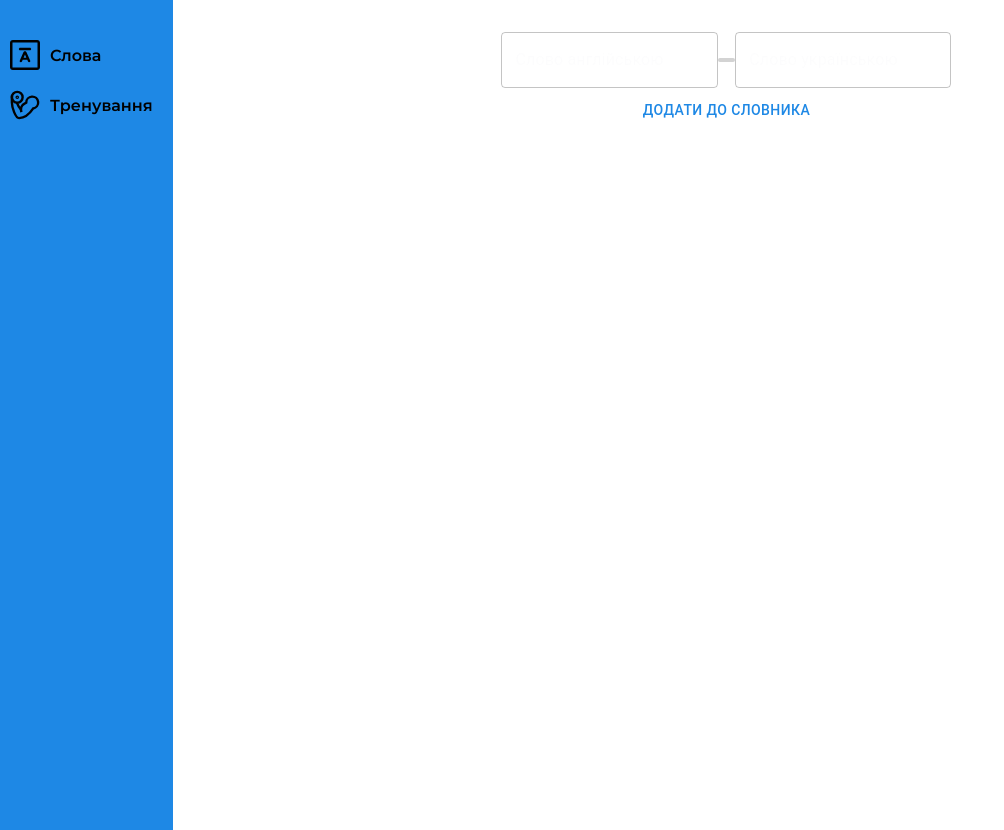
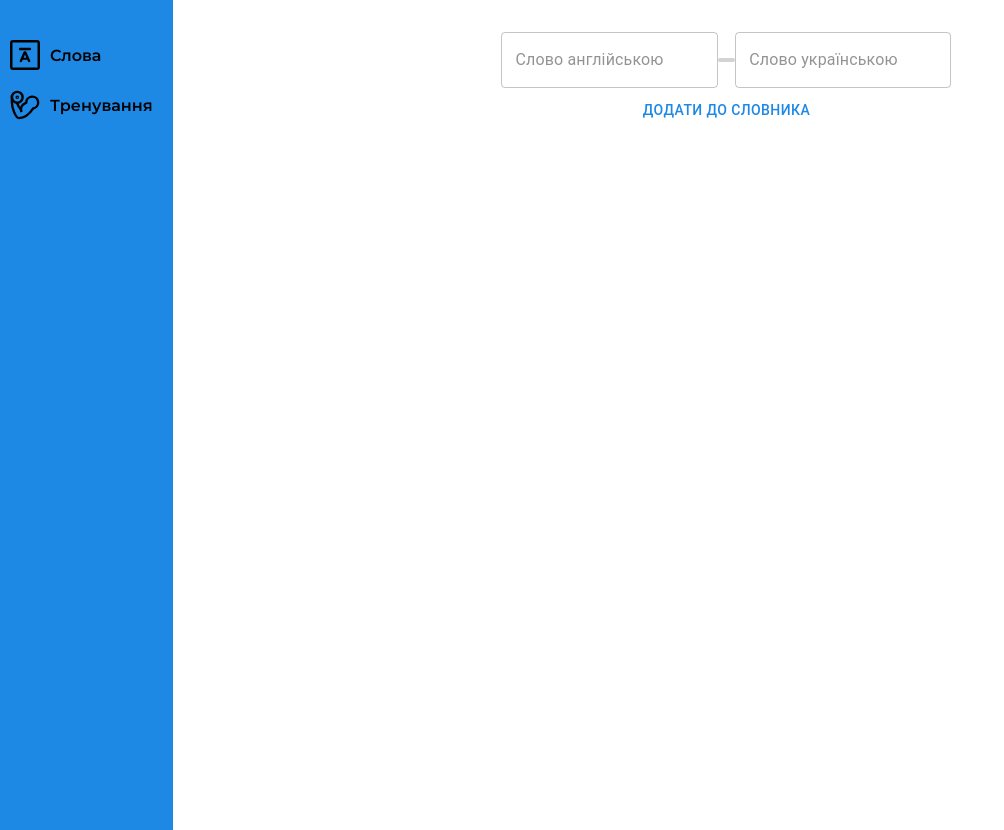
Before and after one commit to AndriiBezpryzvanyi/Dictionary, a React (Create React App) app: page / in a window 1280 px wide. Shown: the whole page, without its empty margins (0-1004 px from the left). Built offline with nearby package versions, Linux system fonts and the light colour scheme.

Commit message:
Fix fields on Words page

```diff
--- a/src/App.tsx
+++ b/src/App.tsx
@@ -2,12 +2,14 @@ import { ThemeProvider } from "@mui/material/styles";
 import MainLayer from "./Components/MainLayer/MainLayer";
 import AddWordPage from "./Page/WordPage/WordPage";
 import theme from "./Theme/theme";
+// import TrainingPage from "./Page/TrainingPage/TrainingPage";
 
 function App() {
   return (
     <ThemeProvider theme={theme}>
       <MainLayer>
         <AddWordPage />
+        {/* <TrainingPage /> */}
       </MainLayer>
     </ThemeProvider>
   );
--- a/src/Page/TrainingPage/TrainingPage.tsx
+++ b/src/Page/TrainingPage/TrainingPage.tsx
@@ -1,6 +1,8 @@
 import { Box } from "@mui/material";
 
 const TrainingPage = () => {
+  const words = localStorage.getItem('w');
+  console.log(words)
   return <Box></Box>;
 };
 
--- a/src/Page/WordPage/WordPage.tsx
+++ b/src/Page/WordPage/WordPage.tsx
@@ -35,6 +35,7 @@ const AddWordPage = () => {
             placeholder="Слово англійською"
             value={valueWord}
             onChange={(e) => setValueWord(e.target.value)}
+            sx={{ input: { color: "black" } }}
           />
           <Box
             sx={{
@@ -48,6 +49,7 @@ const AddWordPage = () => {
             placeholder="Слово українською"
             value={translateWord}
             onChange={(e) => setTranslateWord(e.target.value)}
+            sx={{ input: { color: "black" } }}
           />
         </Box>
         <Button onClick={handleAddWord}>Додати до словника</Button>
```
